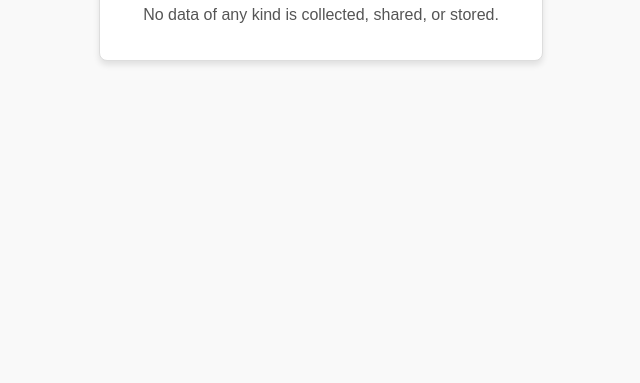
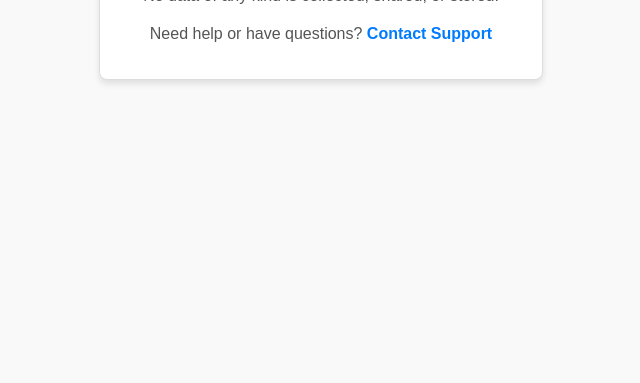
Before and after one commit to BarisUlas/KPrivacyPolicy, a plain HTML site: page index.html in a window 1280 px wide. Shown: the part 417-800 px from the top of the page, without its empty margins (319-959 px from the left). Drawn offline with Linux system fonts and the light colour scheme.

Commit message:
Update index.html

```diff
--- a/index.html
+++ b/index.html
@@ -30,12 +30,26 @@
         p {
             color: #555;
         }
+        .support {
+            margin-top: 20px;
+        }
+        .support a {
+            color: #007bff;
+            text-decoration: none;
+            font-weight: bold;
+        }
+        .support a:hover {
+            text-decoration: underline;
+        }
     </style>
 </head>
 <body>
     <div class="content">
         <h1>Kompresso Privacy Policy</h1>
         <p>No data of any kind is collected, shared, or stored.</p>
+        <div class="support">
+            <p>Need help or have questions? <a href="mailto:barisulascukur@gmail.com">Contact Support</a></p>
+        </div>
     </div>
 </body>
 </html>
```
